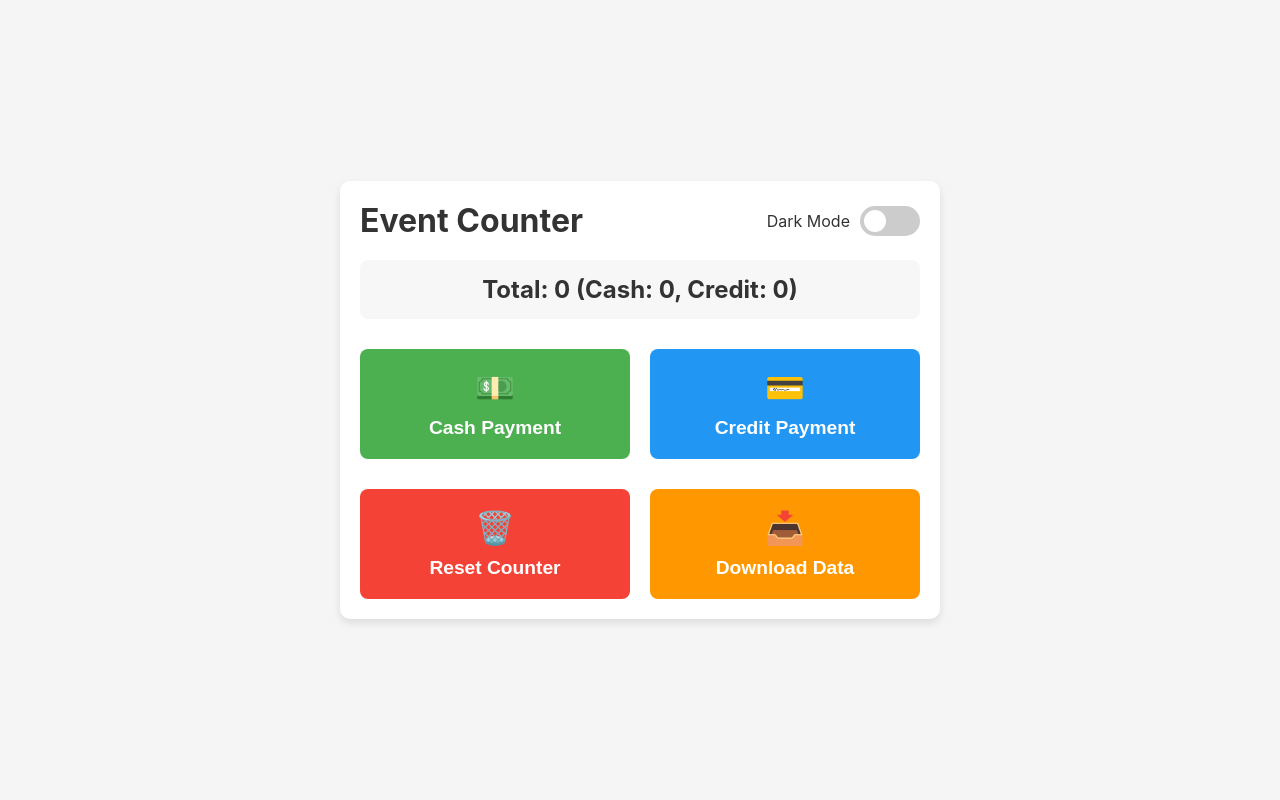
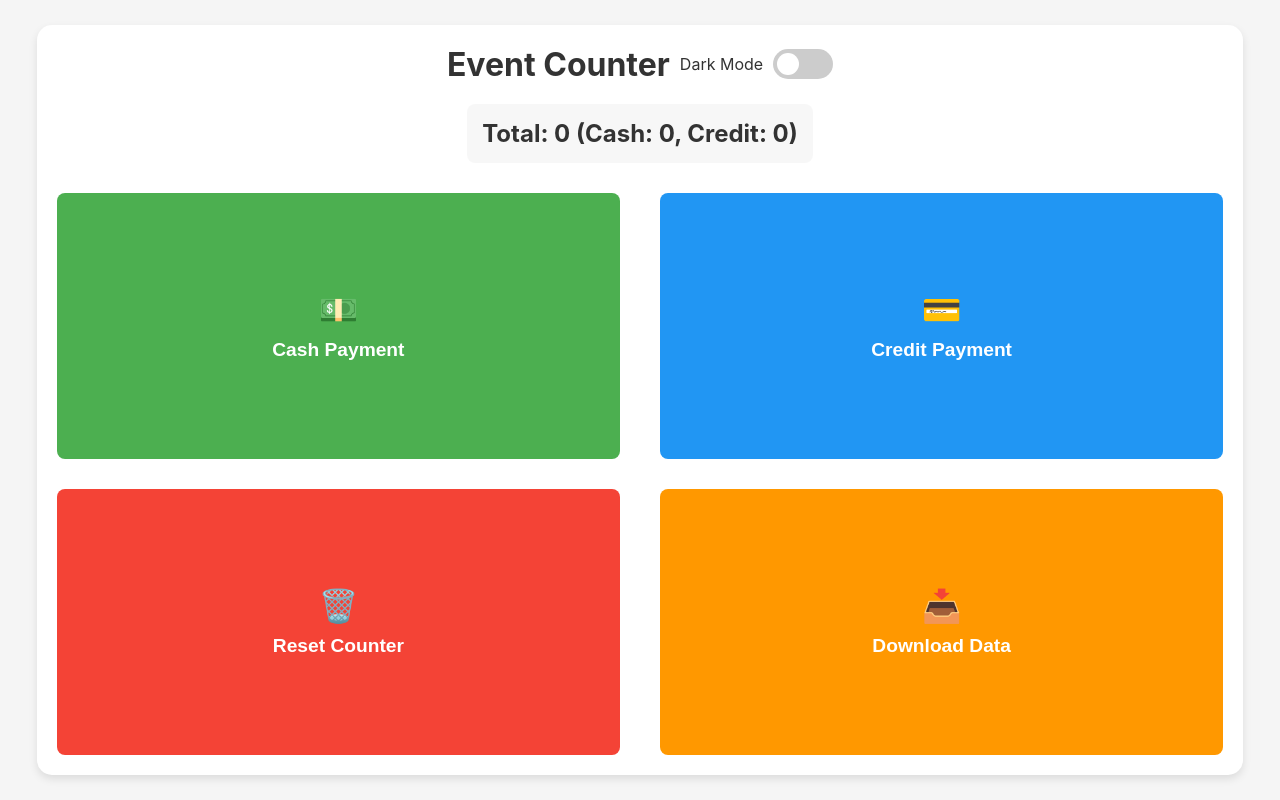
Before and after one commit to ActuallyFro/Event-Counter, a plain HTML site: page index.html in a window 1280 px wide. Drawn offline with Linux system fonts and the light colour scheme.

Commit message:
{index.html} EVERYONE GETS A 100%!

```diff
--- a/index.html
+++ b/index.html
@@ -63,21 +63,23 @@
     }
 
     .container {
-      width: 90%;
-      min-height: 80vh;
+      width: 95%;
+      min-height: 85vh;
       background-color: var(--card-bg);
-      border-radius: 10px;
+      border-radius: 15px;
       box-shadow: 0 4px 8px var(--shadow);
       padding: 20px;
       margin: auto;
       display: flex;
       flex-direction: column;
+      justify-content: center;
+      align-items: center;
     }
 
-    @media (min-width: 600px) {
+    @media (min-width: 1200px) {
       .container {
-        max-width: 600px;
-        min-height: auto;
+        max-width: 95%;
+        min-height: 95%;
       }
     }
 
@@ -118,8 +120,31 @@
       flex-grow: 1;
     }
 
+
+    /* BUTTON FILL SETTINGS -- START */
+    .payment-buttons, .action-buttons {
+      justify-content: space-between;
+      height: 100%;
+      width: 100%;
+    }
+
+    .payment-buttons .btn, .action-buttons .btn {
+      margin: 0 10px;
+    }
+
+    .payment-buttons .btn:first-child, .action-buttons .btn:first-child {
+      margin-left: 0;
+    }
+
+    .payment-buttons .btn:last-child, .action-buttons .btn:last-child {
+      margin-right: 0;
+    }
+    /* BUTTON FILL SETTINGS -- END */
+
     .action-buttons {
       display: grid;
+      flex-direction: row;
+      justify-content: space-between;
       grid-template-columns: 1fr 1fr;
       gap: 20px;
       margin-top: auto;
```
